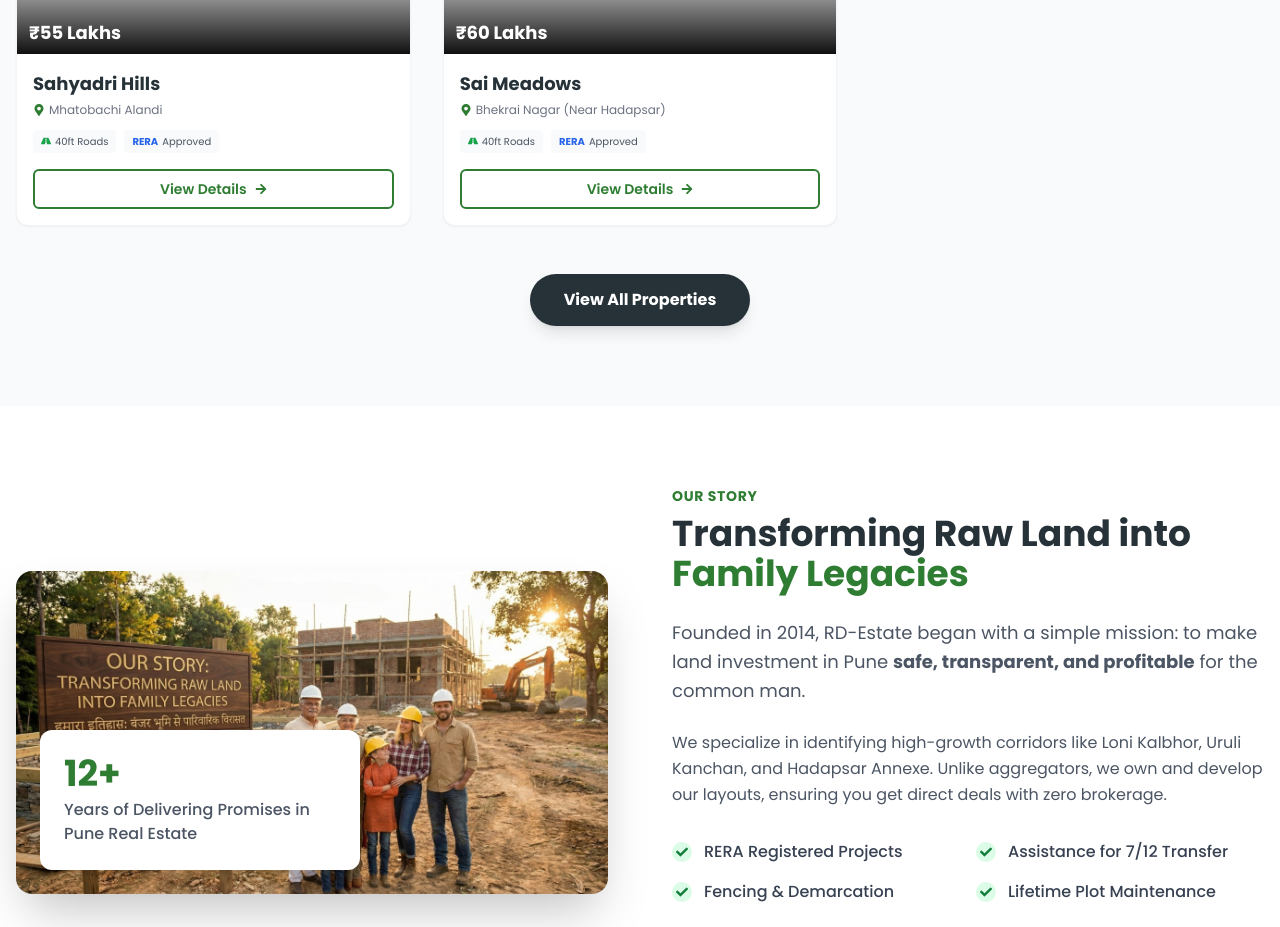
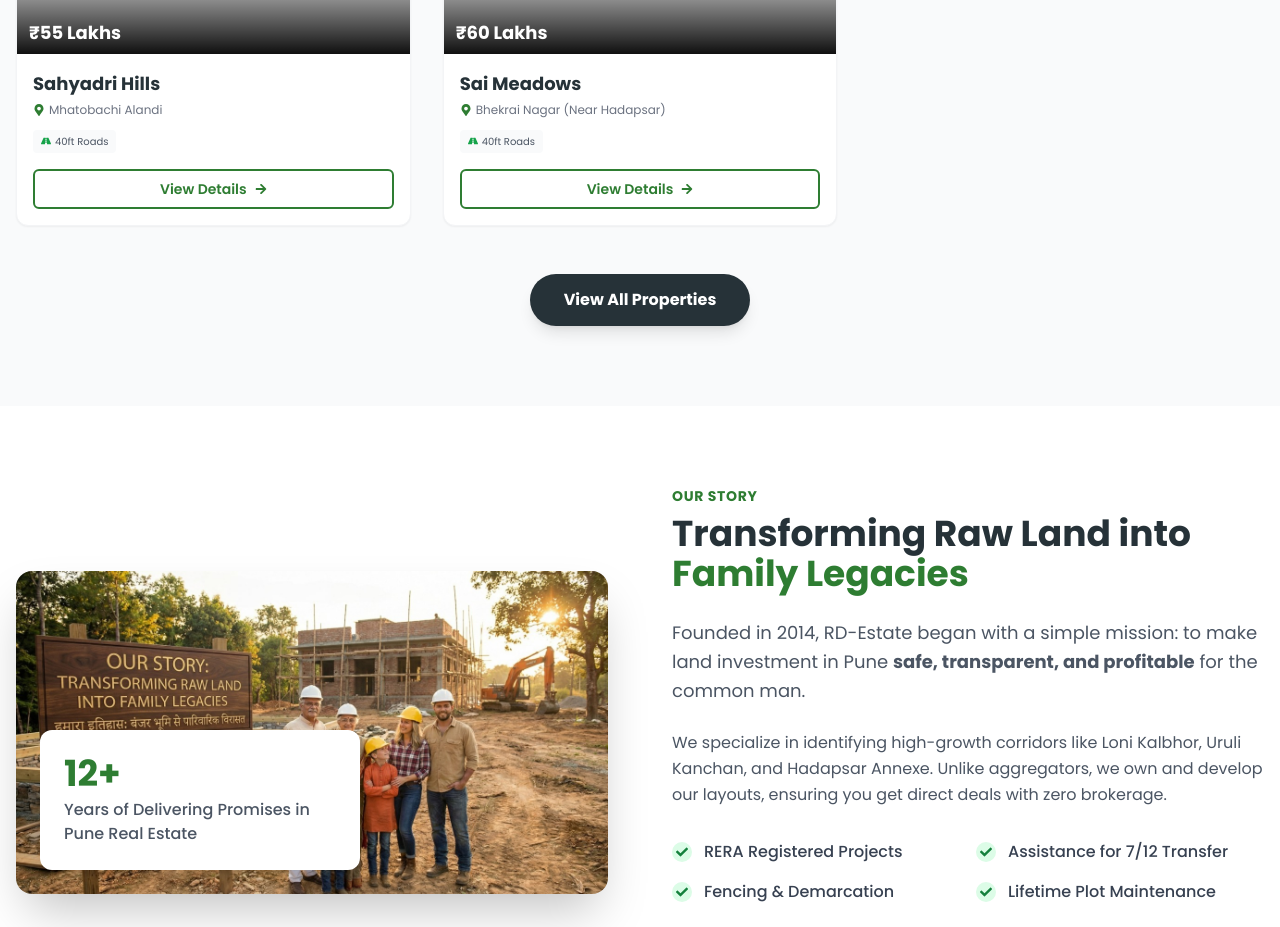
Before and after one commit to rd-estate/RD-Estate, a React (Vite) app: page / in a window 1280 px wide. Shown: the part 1880-2807 px from the top of the page. Built offline with nearby package versions, Linux system fonts and the light colour scheme; grey boxes are pictures that could not be loaded.

Commit message:
Updated website-1

```diff
--- a/src/components/ui/ProjectCard.jsx
+++ b/src/components/ui/ProjectCard.jsx
@@ -44,9 +44,7 @@
           <div className="flex items-center gap-1 text-[10px] text-gray-600 bg-gray-50 px-2 py-1 rounded">
              <FaRoad className="text-green-600"/> 40ft Roads
           </div>
-          <div className="flex items-center gap-1 text-[10px] text-gray-600 bg-gray-50 px-2 py-1 rounded">
-             <span className="font-bold text-blue-600">RERA</span> Approved
-          </div>
+
         </div>
 
         <Link
```
